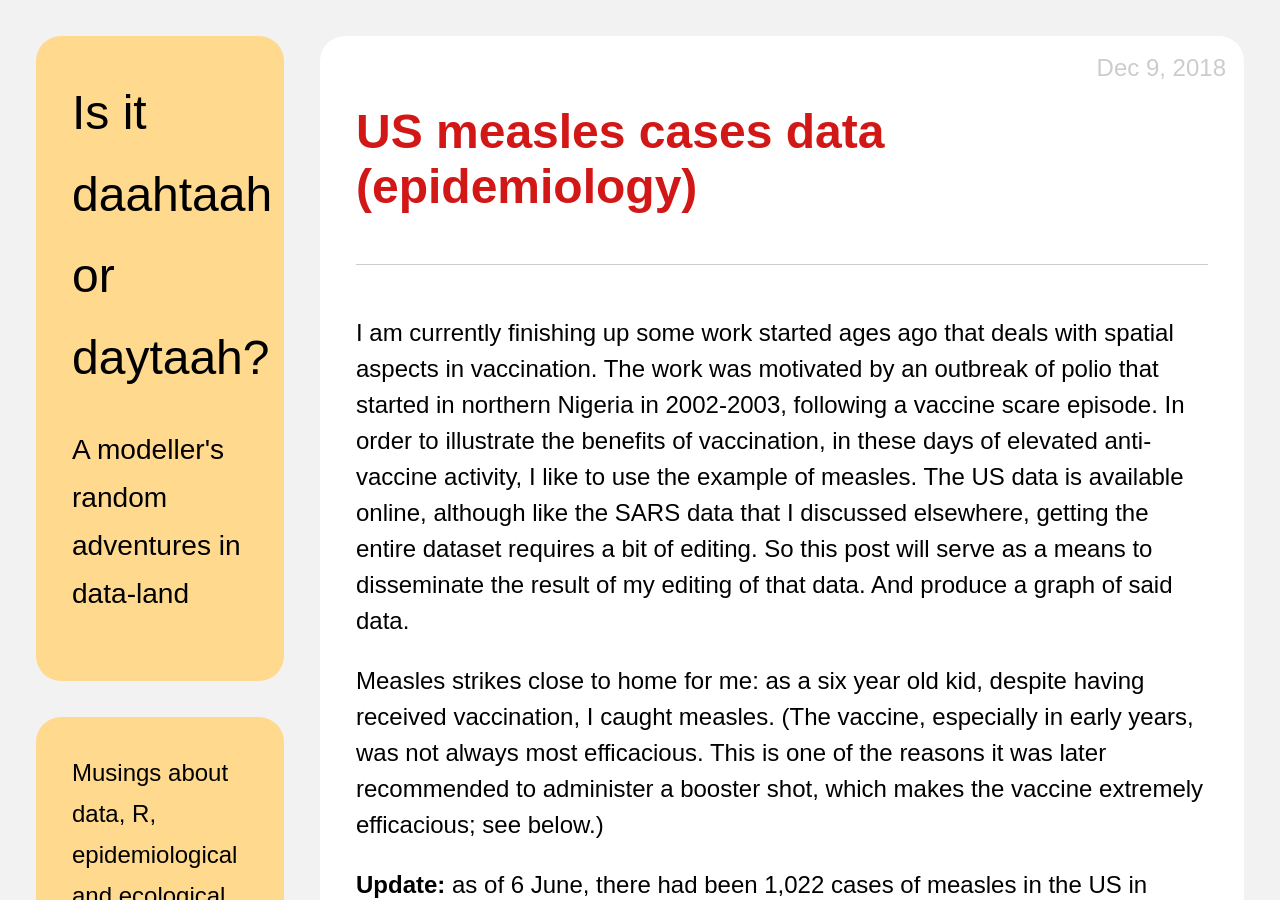
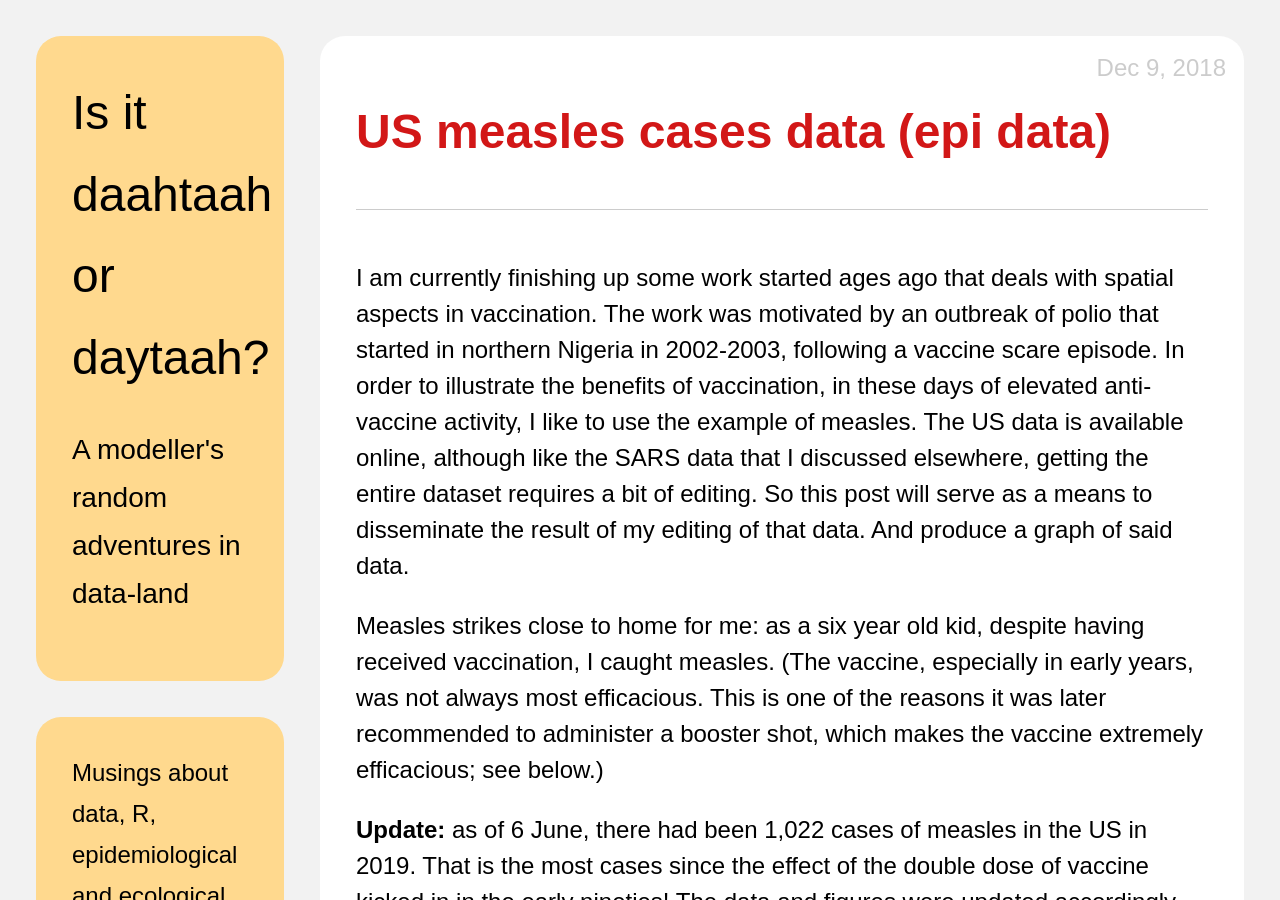
Before and after one commit to julien-arino/julien-arino.github.io, a Jekyll site: the page built from _posts/2018-12-09-US-measles-cases.markdown, in a window 1280 px wide and 900 px high. Built offline with Jekyll 4.4.1, drawn with Linux system fonts in a browser that asks for light colours.

Commit message:
some changes

```diff
--- a/_posts/2014-08-19-SARS-data.markdown
+++ b/_posts/2014-08-19-SARS-data.markdown
@@ -1,6 +1,6 @@
 ---
 layout: post
-title:  "Some SARS data"
+title:  "Some SARS data (epi data)"
 description: "Severe Acute Respiratory Syndrome (SARS) data for international spread collated from the WHO website maintained during the 2003 epidemic."
 date:   2014-08-19 00:39:22 -0600
 categories: datasets
--- a/_posts/2018-12-09-US-measles-cases.markdown
+++ b/_posts/2018-12-09-US-measles-cases.markdown
@@ -1,6 +1,6 @@
 ---
 layout: post
-title:  "US measles cases data (epidemiology)"
+title:  "US measles cases data (epi data)"
 description: "Historical data for the number of cases of measles in the USA from 1944 to the current day, collated from the US CDC data."
 date:   2018-12-09 00:39:22 -0600
 categories: datasets
```
Also changed, not shown: 5 other files.
